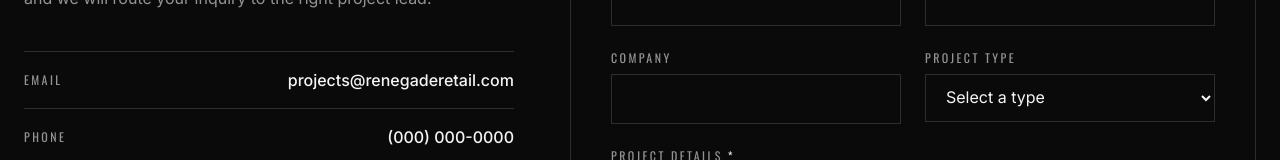
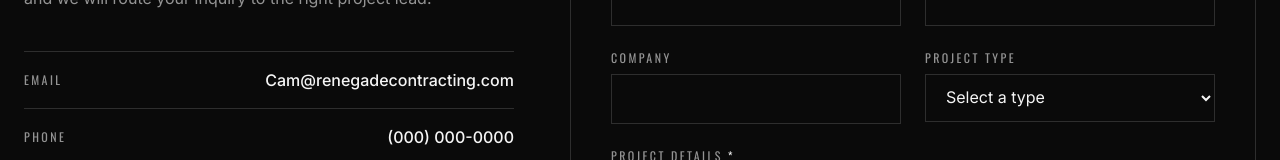
Before and after one commit to Renegade15/renegaderetail69, a Next.js app: page /contact in a window 1280 px wide. Shown: the part 745-905 px from the top of the page. Built offline with nearby package versions, Linux system fonts and the light colour scheme.

Commit message:
feat: update contact email to new address
Updated the email in contact details to new business email.

Co-authored-by: Renegade15 <284688019+Renegade15@users.noreply.github.com>

```diff
--- a/app/contact/page.js
+++ b/app/contact/page.js
@@ -10,7 +10,7 @@ export const metadata = {
 }
 
 const details = [
-  { label: 'Email', value: 'projects@renegaderetail.com', href: 'mailto:projects@renegaderetail.com' },
+  { label: 'Email', value: 'Cam@renegadecontracting.com', href: 'mailto:Cam@renegadecontracting.com' },
   { label: 'Phone', value: '(000) 000-0000', href: 'tel:+10000000000' },
   { label: 'Based', value: 'East Coast USA' },
   { label: 'Coverage', value: 'Nationwide Execution' },
```
